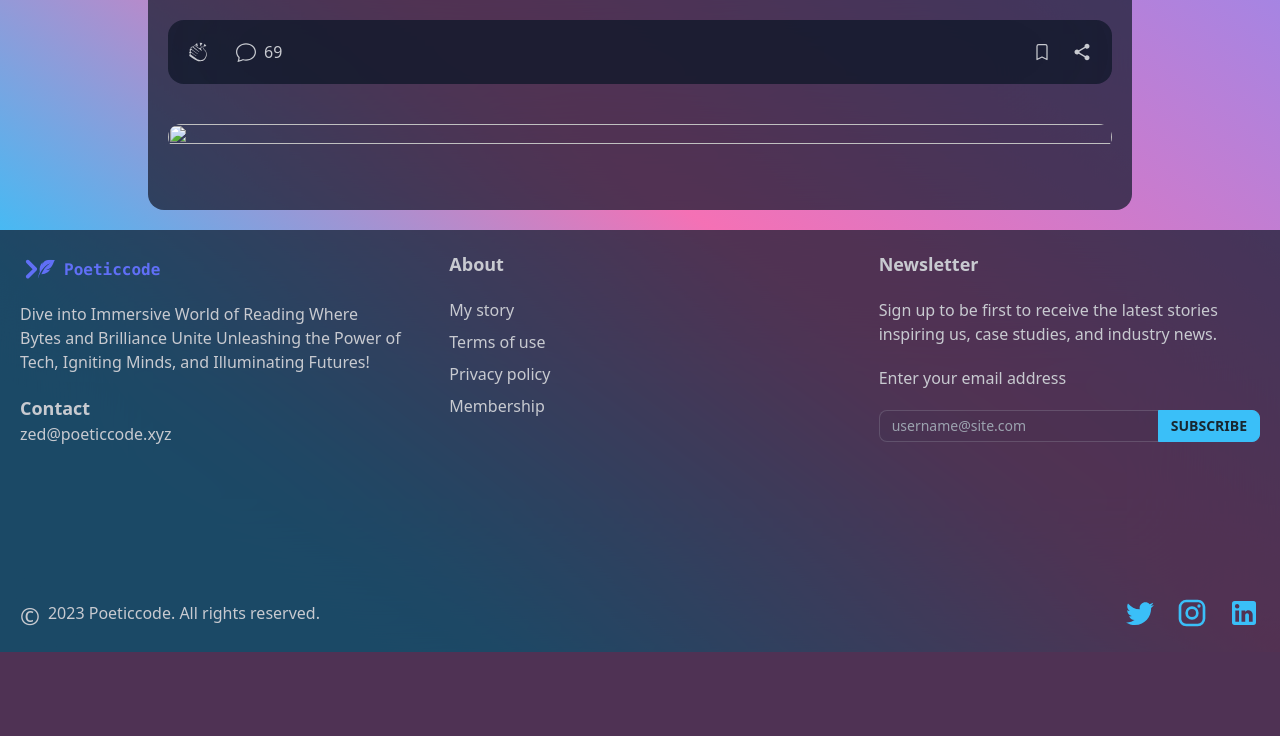
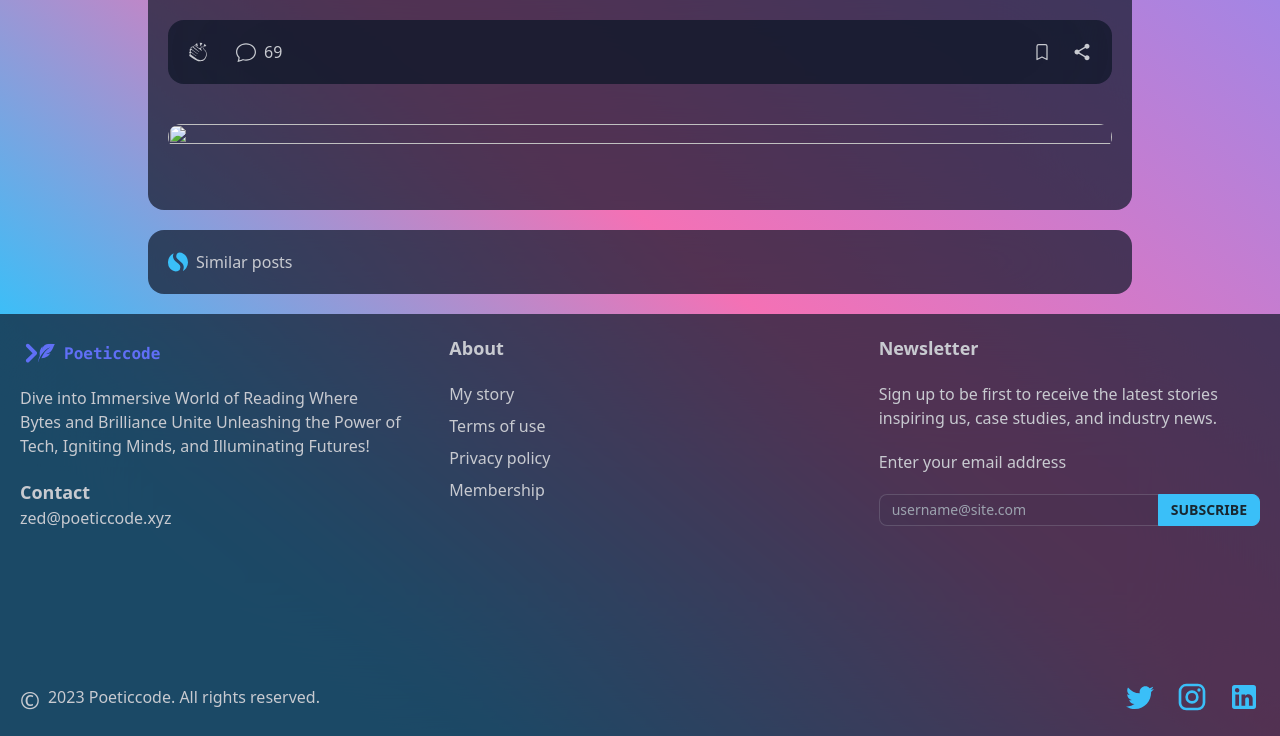
Before and after one commit to izharxyz/neon, a Django app: template blog/templates/blog/detail.html in a window 1280 px wide. Shown: the part 300-1036 px from the top of the page. Before the commit the page ends 952 px from the top, so only its background shows below. Run offline with Django 3.2, Linux system fonts and the light colour scheme; the template is opened without the code that fills it, so the values that code supplies are empty; style sheets or scripts are compiled from the project's sources; some libraries are stand-ins or nearby versions.

Commit message:
added related posts section

```diff
--- a/blog/templates/blog/detail.html
+++ b/blog/templates/blog/detail.html
@@ -142,5 +142,22 @@
                 {{ post.content|safe }}
             </article>
         </div>
+
+        <div class="mt-5 flex flex-col gap-5 bg-base-100 bg-opacity-70 backdrop-blur-3xl rounded-box p-5">
+            <div class="flex items-center gap-2">
+                <svg class="h-5 w-5 text-primary"
+                     xmlns="http://www.w3.org/2000/svg"
+                     width="24"
+                     height="24"
+                     viewBox="0 0 24 24">
+                    <path fill="currentColor" d="M22.099 5.781c-1.283-2-3.14-3.67-5.27-4.52l-.63-.213a7.433 7.433 0 0 0-2.15-.331c-2.307.01-4.175 1.92-4.175 4.275a4.3 4.3 0 0 0 .867 2.602l-.26-.342c.124.186.26.37.417.556c.663.802 1.604 1.635 2.822 2.58c2.999 2.32 4.943 4.378 5.104 6.93c.038.344.062.696.062 1.051c0 1.297-.283 2.67-.764 3.635h.005s-.207.377-.077.487c.066.057.21.1.46-.053a12.104 12.104 0 0 0 3.4-3.33a12.111 12.111 0 0 0 2.088-6.635a12.098 12.098 0 0 0-1.9-6.692zm-9.096 8.718l-1.878-1.55c-3.934-2.87-5.98-5.966-4.859-9.783a8.73 8.73 0 0 1 .37-1.016v-.004s.278-.583-.327-.295a12.067 12.067 0 0 0-6.292 9.975a12.11 12.11 0 0 0 2.053 7.421a9.394 9.394 0 0 0 2.154 2.168H4.22c4.148 3.053 7.706 1.446 7.706 1.446h.003a4.847 4.847 0 0 0 2.962-4.492a4.855 4.855 0 0 0-1.889-3.87z" />
+                </svg>
+                Similar posts
+            </div>
+            {% for post in related_posts %}
+                {% include 'partials/post_card.html' %}
+            {% endfor %}
+        </div>
+
     </div>
 {% endblock content %}
```
